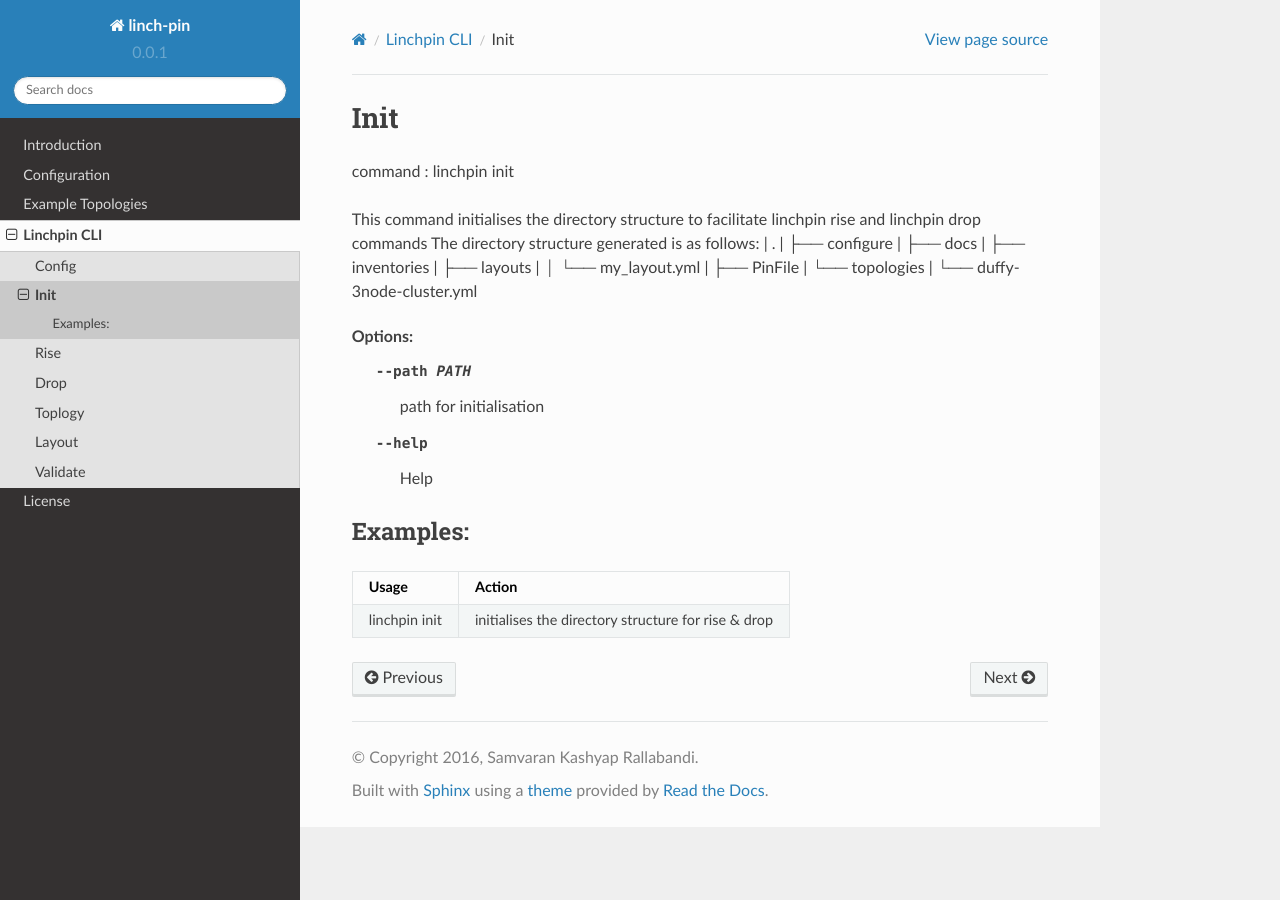
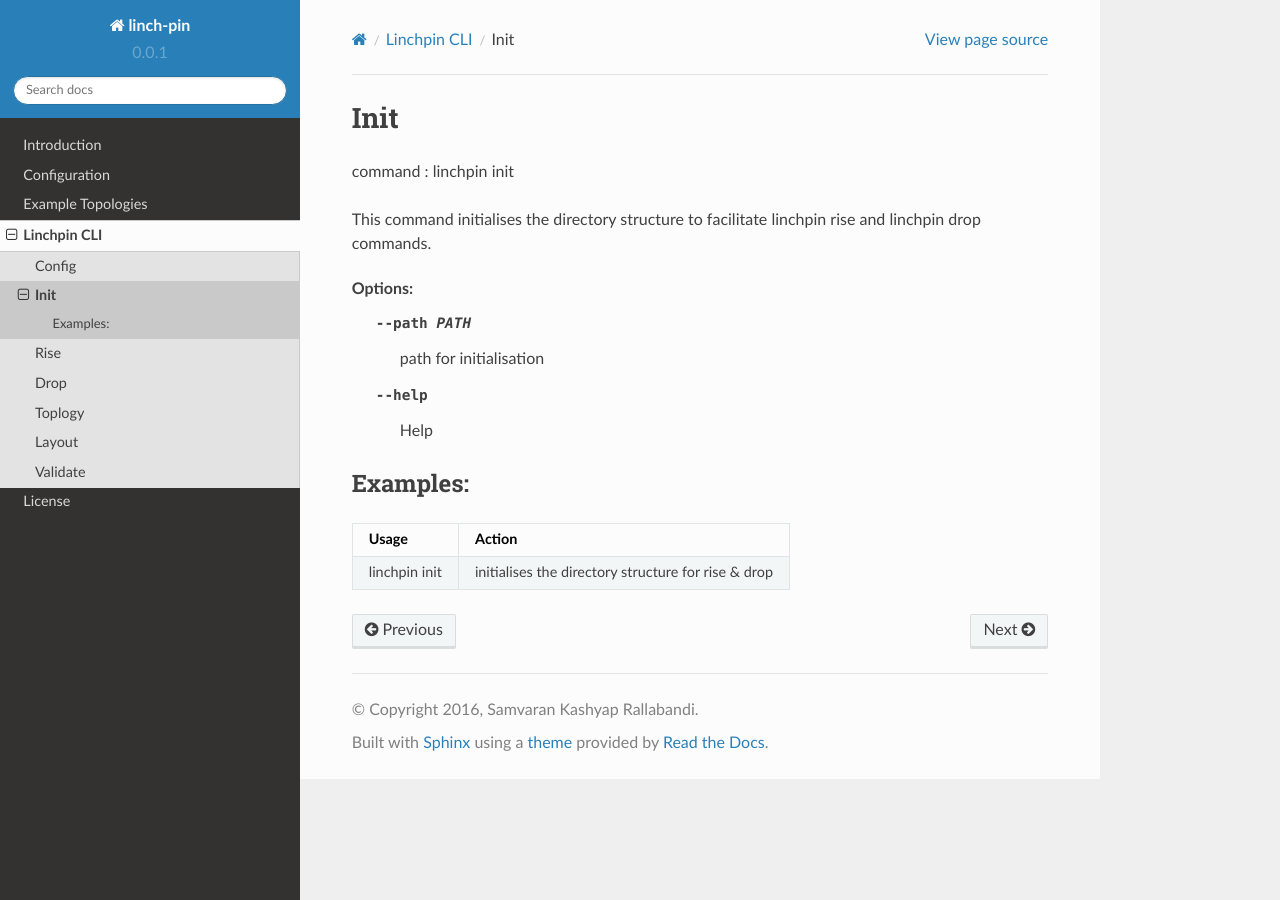
Before and after one commit to CentOS-PaaS-SIG/linchpin, a Sphinx documentation site: the page built from docs/source/linchpincli_linchpin_init.rst, in a window 1280 px wide. Built offline with Sphinx 7.4.7 and the Read the Docs theme 2.0.0, drawn with Linux system fonts in a browser that asks for light colours.

Commit message:
Removed the directory structure

```diff
--- a/docs/source/linchpincli_linchpin_init.rst
+++ b/docs/source/linchpincli_linchpin_init.rst
@@ -3,17 +3,7 @@ Init
 
 command : linchpin init
 
-This command initialises the directory structure to facilitate linchpin rise and linchpin drop commands
-The directory structure generated is as follows:
-|  .
-|  ├── configure
-|  ├── docs
-|  ├── inventories
-|  ├── layouts
-|  │ └── my_layout.yml
-|  ├── PinFile
-|  └── topologies
-|    └── duffy-3node-cluster.yml
+This command initialises the directory structure to facilitate linchpin rise and linchpin drop commands.
 
 Options:
   --path PATH  path for initialisation
```
